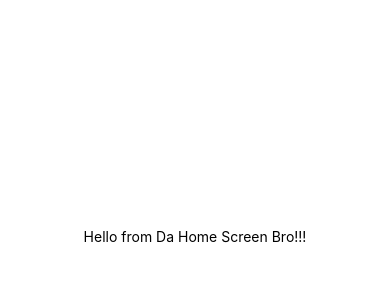
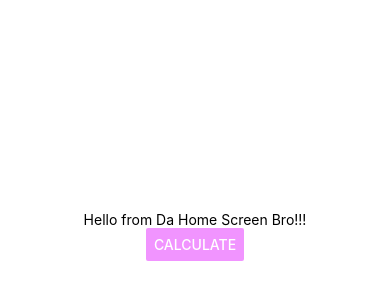
Before and after one commit to RobCM/CalTip, a React Native app: screen / in a window 390 px wide. Shown: the part 186-486 px from the top of the page. Built offline with nearby package versions, Linux system fonts and the light colour scheme.

Commit message:
Update home.js

```diff
--- a/screens/home.js
+++ b/screens/home.js
@@ -3,13 +3,18 @@
     @RobertC 9/7/2021
 
 */
-import {Text, View} from 'react-native';
+import {Text, View, Button, Alert} from 'react-native';
 import React from 'react';
 
 export default function HomeScreen(){
   return (
     <View style={{flex: 1, alignItems: 'center', justifyContent: 'center'}}>
       <Text>Hello from Da Home Screen Bro!!!</Text>
+      <Button
+        title="CALCULATE"
+        color="#f194ff"
+        onPress={() => Alert.alert('Button pressed to calculate!')}
+      />
     </View>
   );
 };
```
